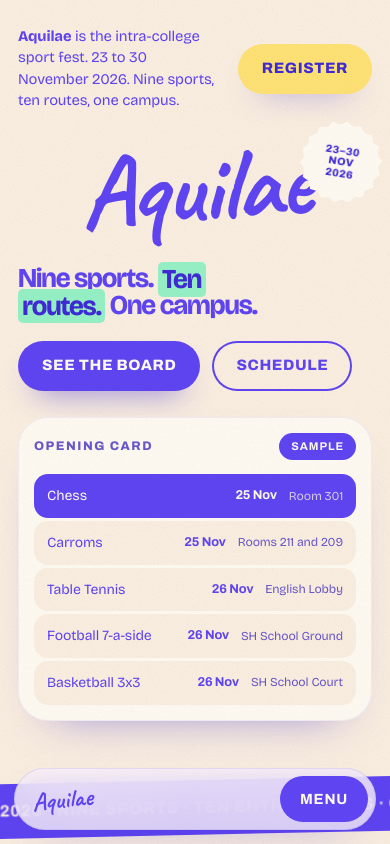
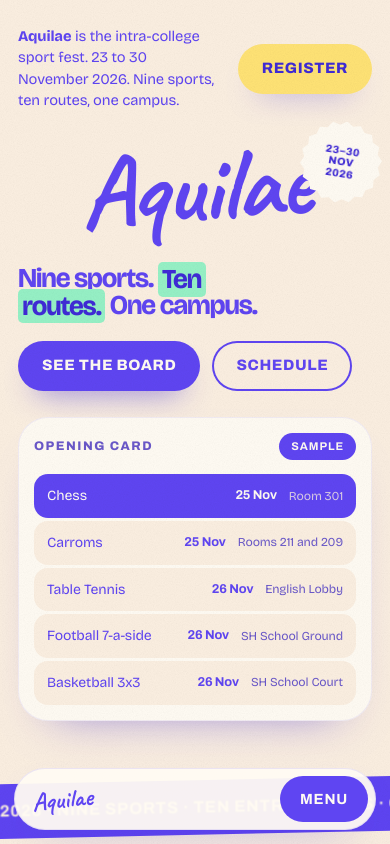
Before and after one commit to unnnii/aquilae, a plain HTML site: page index.html in a window 390 px wide. Shown: the top 844 px of the page. Drawn offline with nearby package versions, Linux system fonts and the light colour scheme.

Commit message:
Drop the nav backdrop filter
A filtered pill left a ghost of the page painted over the mobile menu in
Chromium. The pill now uses a near-opaque cream instead.

```diff
--- a/css/style.css
+++ b/css/style.css
@@ -140,10 +140,8 @@ code { font-family: ui-monospace, SFMono-Regular, Menlo, monospace; font-size: 0
   gap: 16px;
   padding: 9px 9px 9px 24px;
   border-radius: var(--r-pill);
-  background: color-mix(in srgb, var(--cream) 74%, transparent);
+  background: color-mix(in srgb, var(--cream) 95%, transparent);
   box-shadow: 0 20px 45px -26px rgba(63, 42, 214, 0.65), inset 0 0 0 1px rgba(95, 69, 242, 0.12);
-  -webkit-backdrop-filter: blur(18px) saturate(1.5);
-  backdrop-filter: blur(18px) saturate(1.5);
 }
 .wordmark {
   margin-right: auto;
```
